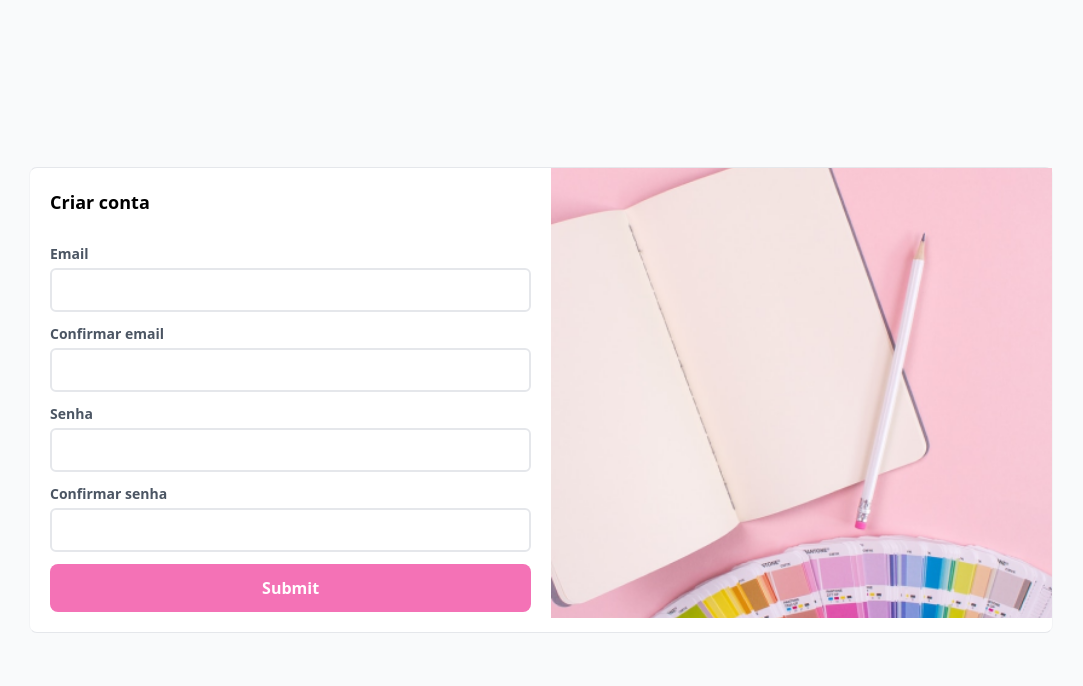
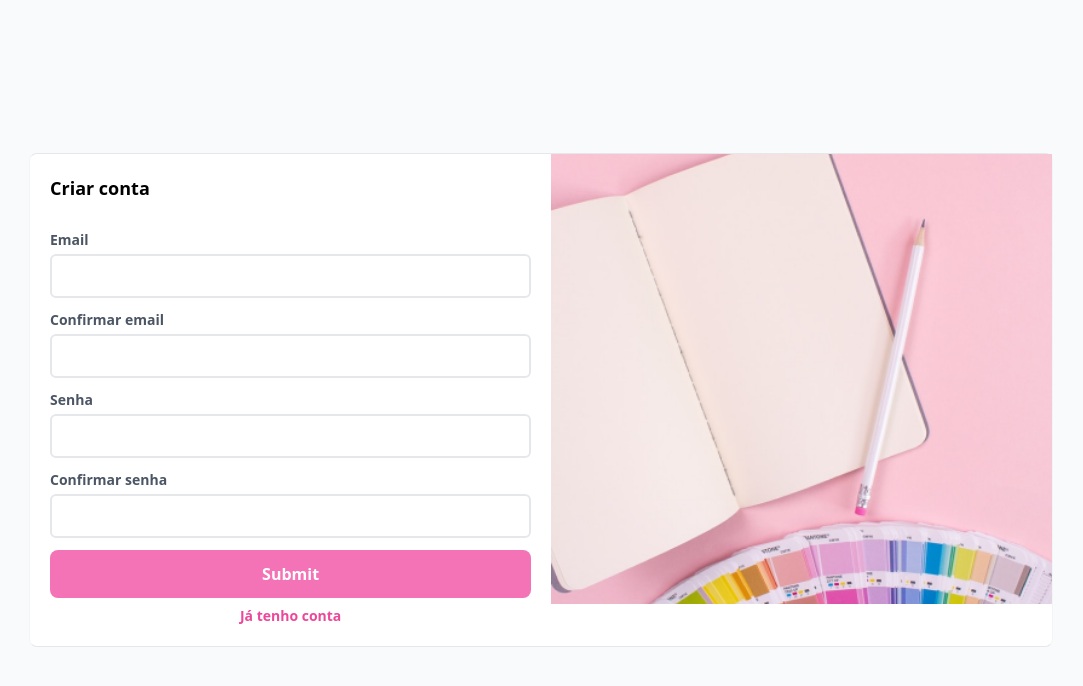
Before and after one commit to joaodacolsoares/dev3-event, a Next.js app: page /signup in a window 1280 px wide. Shown: the top 686 px of the page, without its empty margins (99-1182 px from the left). Built offline with nearby package versions, Linux system fonts and the light colour scheme.

Commit message:
feat: add navigation between login and signin

```diff
--- a/components/Form.jsx
+++ b/components/Form.jsx
@@ -50,7 +50,7 @@ function FormInput({ name, label, defaultValue, rules }) {
 
   return (
     <FormBase label={label} name={name}>
-      <input {...field} className="w-full outline-none" />
+      <input {...field} className="w-full outline-none bg-clip-text" />
     </FormBase>
   );
 }
--- a/pages/index.jsx
+++ b/pages/index.jsx
@@ -20,7 +20,7 @@ export default function Home() {
         <link rel="icon" href="/favicon.ico" />
       </Head>
 
-      <Template>
+      <Template title="Minha página">
         <Template.Sidebar>
           <Card title="Meu card" padding={false}>
             <div className="bg-gray-100 w-full h-44" />
--- a/pages/login.jsx
+++ b/pages/login.jsx
@@ -1,6 +1,7 @@
 import clsx from 'clsx';
 import Head from 'next/head';
 import Image from 'next/image';
+import Link from 'next/link';
 import Form from '../components/Form';
 import Template from '../components/Template';
 
@@ -25,6 +26,9 @@ export default function Login() {
                 <Form.Input name="email" label="Email" />
                 <Form.Input name="password" label="Senha" />
                 <Form.Submit />
+                <Link href="/signup">
+                  <a className="text-sm text-pink-500 font-semibold text-center !mt-2">Criar conta</a>
+                </Link>
               </Form>
             </div>
             <div className="flex relative bg-gray-200 w-full flex-grow object-fill h-full md:h-[450px]">
--- a/pages/signup.jsx
+++ b/pages/signup.jsx
@@ -3,6 +3,7 @@ import Head from 'next/head';
 import Image from 'next/image';
 import Form from '../components/Form';
 import Template from '../components/Template';
+import Link from 'next/link';
 
 function Card({ children, title, padding = true }) {
   return (
@@ -27,6 +28,9 @@ export default function SignUp() {
                 <Form.Input name="password" label="Senha" />
                 <Form.Input name="confirmPassword" label="Confirmar senha" />
                 <Form.Submit />
+                <Link href="/login">
+                  <a className="text-sm text-pink-500 font-semibold text-center !mt-2">Já tenho conta</a>
+                </Link>
               </Form>
             </div>
             <div className="flex relative bg-gray-200 w-full flex-grow object-fill h-full md:h-[450px]">
```
